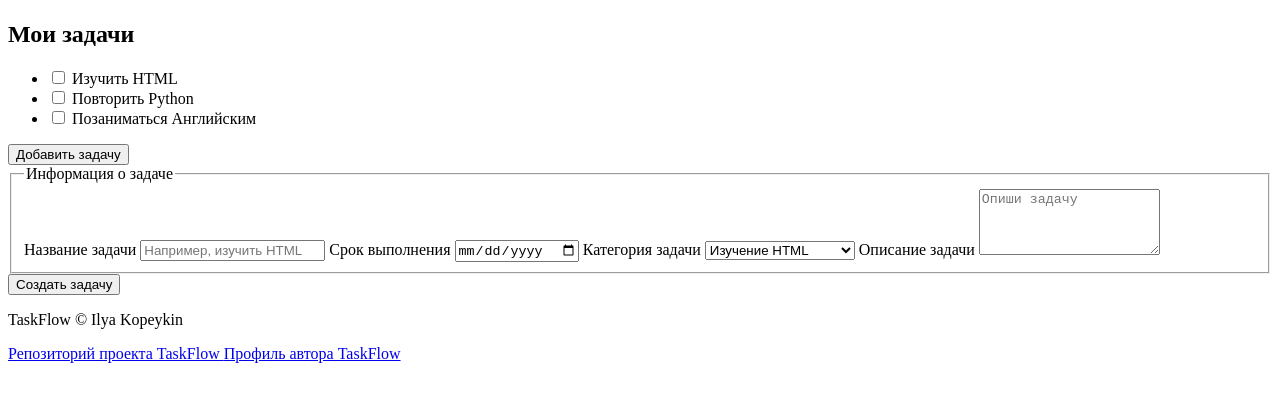
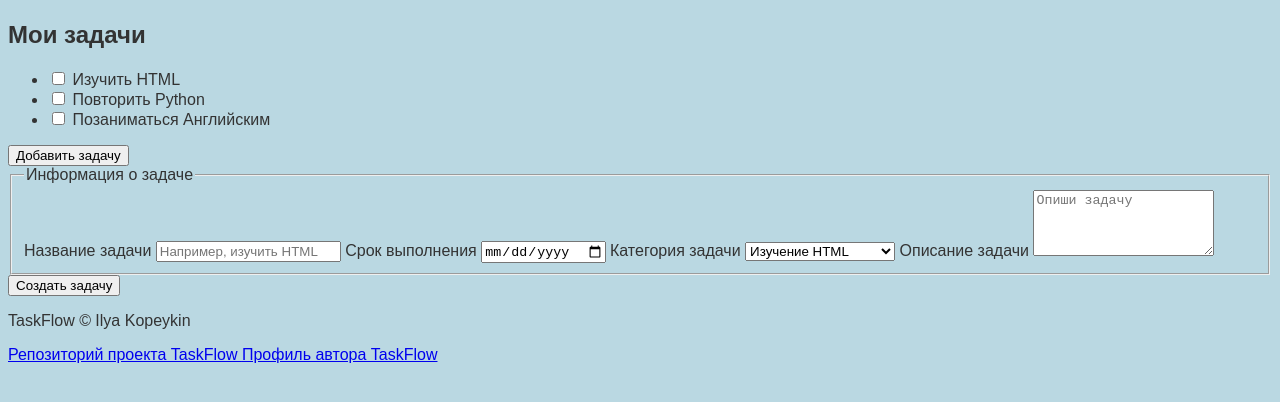
Before and after one commit to IlyaKopey/TaskFLow, a plain HTML site: page frontend/index.html in a window 1280 px wide. Shown: the part 250-652 px from the top of the page. Drawn offline with Linux system fonts and the light colour scheme.

Commit message:
update css

```diff
--- a/frontend/index.html
+++ b/frontend/index.html
@@ -4,6 +4,7 @@
     <meta charset="UTF-8">
     <meta name="viewport" content="width=device-width, initial-scale=1.0">
     <title>TaskFlow</title>
+    <link rel="stylesheet" href="style.css">
 </head>
 <body>
     <header>
@@ -15,15 +16,15 @@
         <section class="task_section">
             <h2>Мои задачи</h2>
             <ul>
-                <li>
+                <li class="task_item">
                     <input type="checkbox" id="task1">
                     <label for="task1">Изучить HTML</label>
                 </li>
-                <li>
+                <li class="task_item">
                     <input type="checkbox" id="task2">
                     <label for="task2">Повторить Python</label>
                 </li>
-                <li>
+                <li class="task_item">
                     <input type="checkbox" id="task3">
                     <label for="task3">Позаниматься Английским</label>
 
--- a/frontend/style.css
+++ b/frontend/style.css
@@ -0,0 +1,9 @@
+body {
+    background-color: rgb(186, 216, 226);
+    color: #333333;
+    font-family: Arial, sans-serif;
+}
+.task-section {
+    padding: 20px;
+    margin: 20px;
+}
```
